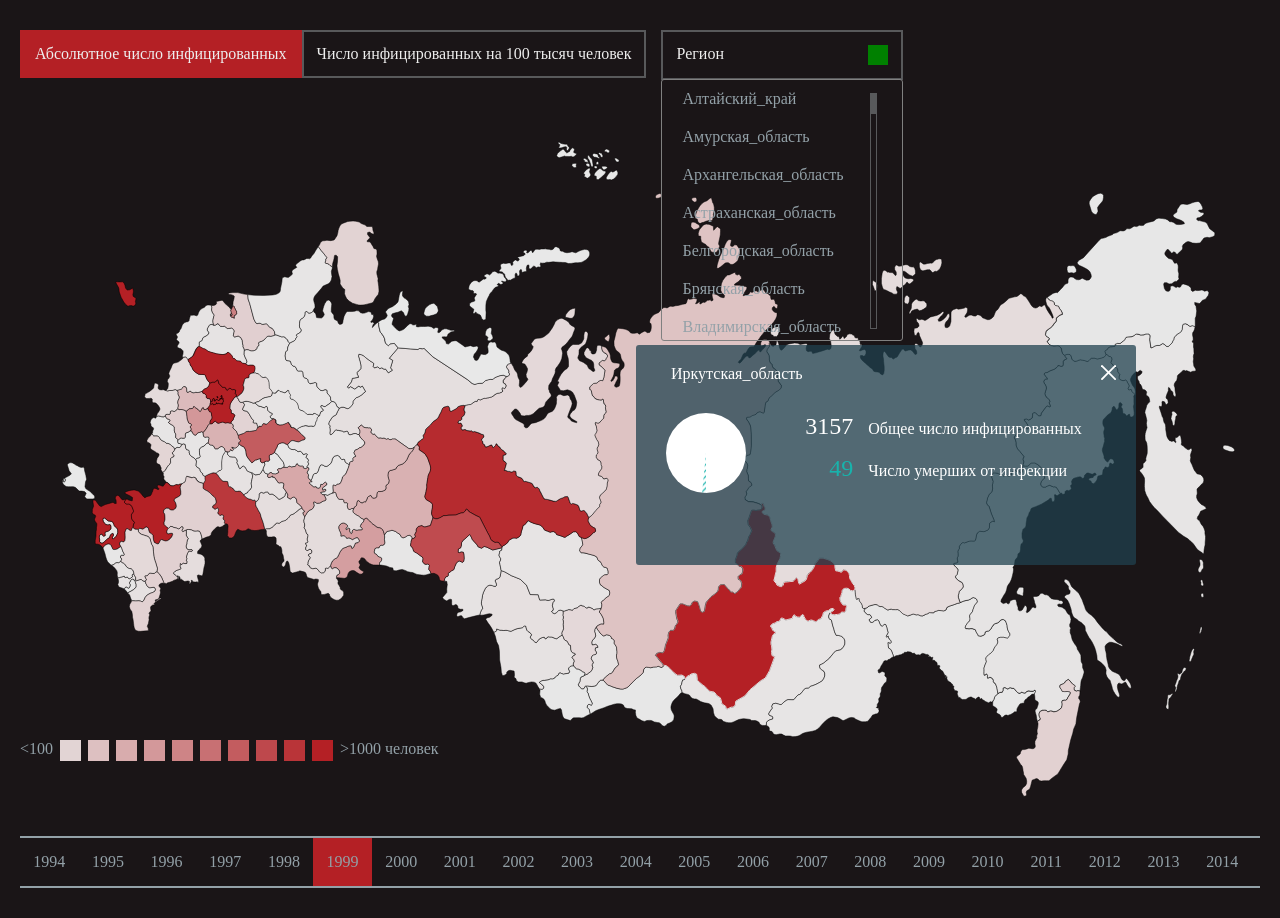
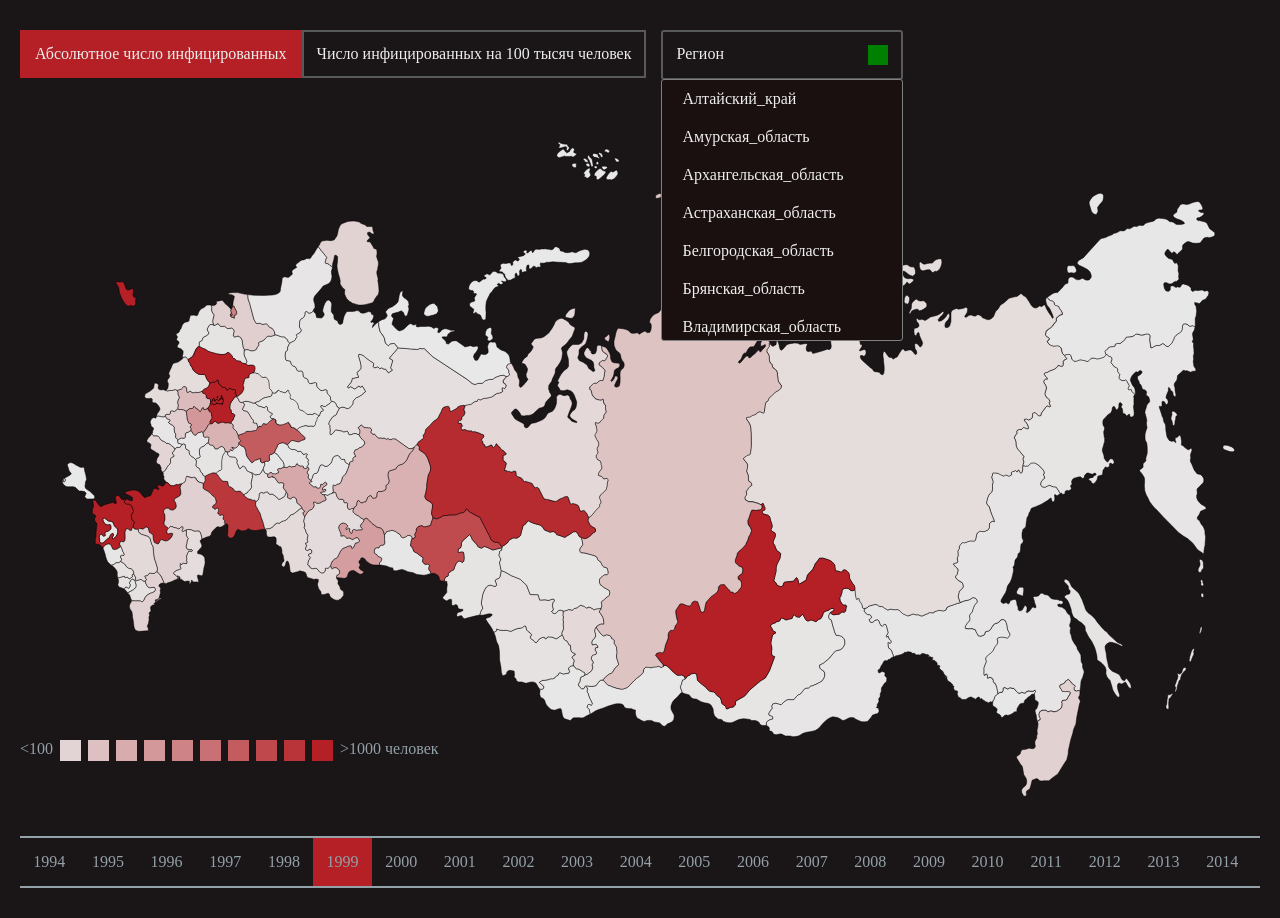
Before and after one commit to SeanSilke/Hiv-spread, a plain HTML site: page index.html in a window 1280 px wide. Both pictures are taken after a click on the element 878 px from the left and 55 px from the top of the page. Drawn offline with nearby package versions, Linux system fonts and the light colour scheme; a web font is replaced by a local one.

Commit message:
Select on dropdown

```diff
--- a/css/master.css
+++ b/css/master.css
@@ -133,7 +133,8 @@ path {
   position: relative;
   width: 212px;
   z-index: 100;
-  font-size: 0px
+  font-size: 0px;
+  border-radius: 3px;
 }
 
 .map_header .item.drop_down {
@@ -159,9 +160,25 @@ path {
   cursor: pointer;
 }
 
+.map_header .scrollable .content .item {
+  font-size: 16px;
+  font-family: 'PTSans-Regular';
+  color: #EEEEEE;
+  cursor: pointer;
+}
 
-.map_header .scrollable .content div:hover  {
-  background-color: green;
+.map_header .scrollable .content .item:hover {
+  font-size: 16px;
+  font-family: 'PTSans-Regular';
+  color: #EEEEEE;
+  cursor: pointer;
+}
+
+.map_header .scrollable .content .active {
+  font-size: 16px;
+  font-family: 'PTSans-Regular';
+  color: #EEEEEE;
+  cursor: pointer;
 }
 
 /*---------------select-style-----------------*/
@@ -211,6 +228,7 @@ path {
   right: 10%;
   top: 35%;
   border-radius: 3px;
+  visibility: hidden;
 }
 
 .banner .head .region {
--- a/index.html
+++ b/index.html
@@ -2026,7 +2026,7 @@
   overflow: hidden;
   height: 260px;
   width: 240px;
-  background-color: transparent;
+  background-color: #1B1010;
   border-radius: 3px;
   position: absolute;
   left: -2px;
@@ -2163,6 +2163,7 @@ visibility: hidden;
 
     // *** Listeners ***
     scrollContentWrapper.addEventListener('scroll', moveScroller);
+
   }());
 
   </script>
--- a/main.js
+++ b/main.js
@@ -1,7 +1,16 @@
+$(function(){
+
 //----Data----
 let data  = {
   byRegionArr: [],
 }
+
+// -------------Global State----------
+let state = {
+  year: 1999,
+  regionId: "",
+}
+
 
 let regionsArr =
 
@@ -93,11 +102,7 @@ let regionsArr =
 ]
 
 
-// -------------Global State----------
-let state = {
-  year: 1999,
-  regionId: "Иркутская_область",
-}
+
 
 // ------------Data process functions------
 
@@ -133,30 +138,6 @@ let tesFunction =() =>{
 }
 
 
-//------------  .map_header .item.drop_down .close_button    -------------------
-
-
-(function(){
-
-var isOpen = false;
-
-$(".map_header .item.drop_down .close_button").click(
-  function(){
-
-  $(".scrollable").css('visibility', 'visible')
-
-
-    if(isOpen){
-      $(".scrollable").css('visibility', 'hidden')
-       isOpen = false
-     } else {
-      $(".scrollable").css('visibility', 'visible')
-      isOpen = true
-    }
-  }
-)
-
-})()
 
 // ------------------Map---------------
 
@@ -191,9 +172,11 @@ var setRegion = (function(){
 
   var fn = function ( ) {
       oldElem && oldElem.classList.remove('selected');
+      if (state.regionId){
       var elem =  document.getElementById(state.regionId)
       elem.classList.add('selected')
       oldElem = elem;
+    }
   }
 
   return fn;
@@ -209,7 +192,7 @@ var renderMap =  function() {
 
 
 
-// ------------
+// ------------ Region hover------------
 
 $("#svg-map path, #svg-map polygon").mouseover(
   function(e){
@@ -231,6 +214,7 @@ var renderAll = function() {
   renderBanner()
   renderYear();
   setRegion();
+  dropDowdn.render();
 }
 
 
@@ -300,21 +284,90 @@ $(".years .col").on("click", function(){
 })
 
 
-// -----------Build Select---------
+document.body.addEventListener("click",
+  function(e){
+    dropDowdn.close();
+  }
+)
 
-var renderSelect = function() {
+//------------   Drop down close_button    -------------------
+
+
+var dropDowdn = (function(){
+
+var isOpen = false;
+var scrollable = $(".scrollable");
+var closeButton = $(".map_header .item.drop_down .close_button");
+var container =  $(".scrollable .content");
+var head = $(".drop_down .head");
+
+$(".map_header .item.drop_down").click(
+  function(e){
+    e.stopPropagation();
+  }
+)
+
+var close = function() {
+  scrollable.css('visibility', 'hidden')
+   isOpen = false
+}
+
+var open = function() {
+  scrollable.css('visibility', 'visible')
+   isOpen = true;
+}
+
+closeButton.click(
+  function(e){
+    e.stopPropagation();
+    if(isOpen){
+      close();
+     } else {
+      open();
+    }
+  }
+)
+
+
+var render = function() {
+
+  head.text(state.regionId || "Регион")
+  //Dirty Hack
+  container.empty();
 
   regionsArr.forEach(
+
     function(region){
-    $(".scrollable .content").
-      append(`<div data-regionId="${region}"> ${region} </div>`)
+
+      var elem = $(`<div class="item" data-regionId="${region}"> ${region} </div>`);
+
+
+      if (region === state.regionId){
+        elem = $(`<div class="active" data-regionId="${region}"> ${region} </div>`);
+      }
+
+      container.append(elem)
+
+      elem.click(function(){
+        state.regionId = this.dataset.regionid;
+        renderAll();
+        close();
+      })
     }
   )
 }
 
+return {
+  open: open,
+  close: close,
+  render: render,
+}
+
+})()
+
 
 //Не вызывать в рендер аллл, а испольняется одни раз
-renderSelect();
+dropDowdn.render();
 
 $("select").change(function(){
   state.regionId =  this.value;
@@ -323,8 +376,12 @@ $("select").change(function(){
 
 
 
+//------------Render Banner----------------
+
+
+var  renderBanner =  (function () {
+
       //------------renderPie----------------
-
   var renderPie = ( function(){
 
   var path = null;
@@ -367,10 +424,24 @@ var d="M"+cx+" "+(cy+ry)+"A"+rx+" "+ry+" 0 0 1"+p2.x+" "+p2.y+"L"+cx+" "+cy+"z";
   })();
 
 
-//------------Render Banner----------------
+var banner = $(".banner")
+var closeButton = $(".banner .head .btn.close")
 
 
-var renderBanner = function() {
+
+var close = function() {
+  banner.css('visibility', 'hidden')
+  state.regionId = "";
+  renderAll();
+}
+
+var open = function() {
+  banner.css('visibility', 'visible')
+}
+
+closeButton.click(close)
+
+var renderBanner = function( ) {
 
   var infected = infectedInRegion(state.regionId);
   var died = diedInRegion(state.regionId);
@@ -380,5 +451,14 @@ var renderBanner = function() {
   $(".banner .body .data .item .dead").text(died)
 
   renderPie(360*(died/infected))
+  if(state.regionId){
+    open();
+  }
+}
 
-}
+return renderBanner
+
+})()
+
+
+})
```
Lines whose indentation alone changed are shown as unchanged.
